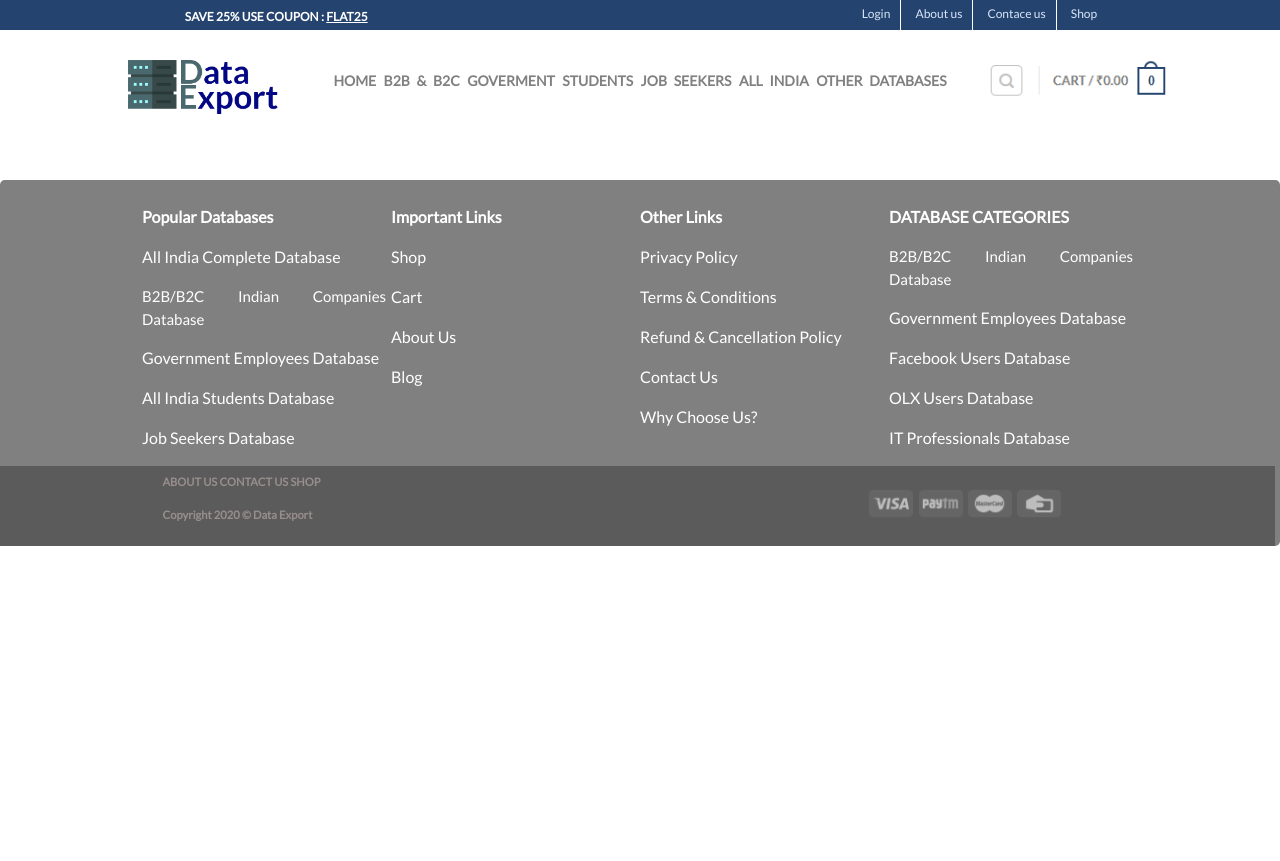
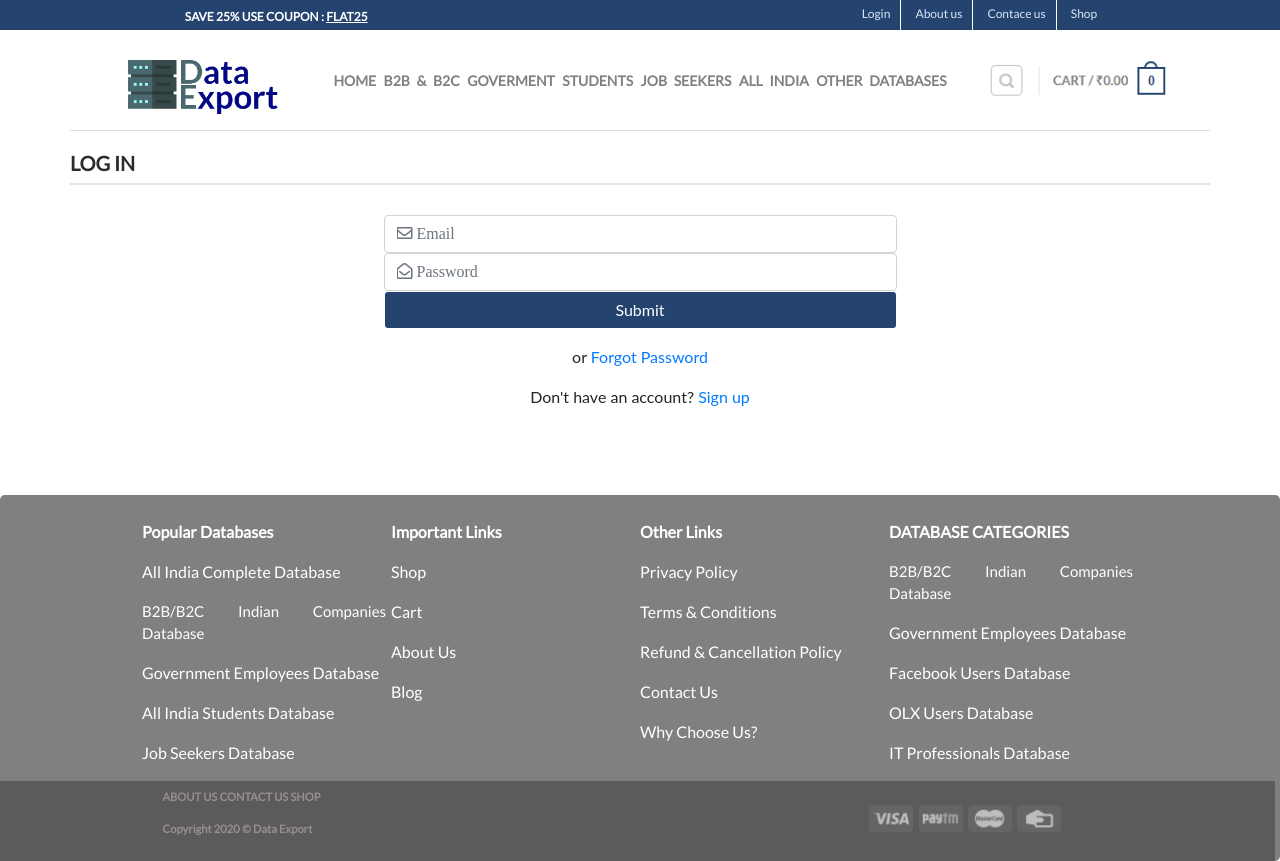
Before and after one commit to vinayakkalra/ecommerce-solution-digital-goods, a PHP site: page /login.html in a window 1280 px wide. Before the commit the page ends 546 px from the top, so only its background shows below. Run offline with PHP 8.4, Linux system fonts and the light colour scheme; some libraries are stand-ins or nearby versions.

Commit message:
login page update

```diff
--- a/login.html
+++ b/login.html
@@ -2,7 +2,7 @@
 <html lang="en">
 
 <head>
-
+    <link rel="stylesheet" href="https://use.fontawesome.com/releases/v5.14.0/css/all.css" integrity="sha384-HzLeBuhoNPvSl5KYnjx0BT+WB0QEEqLprO+NBkkk5gbc67FTaL7XIGa2w1L0Xbgc" crossorigin="anonymous">
     <!-- Enter a proper page title here -->
     <title>Template | Example with all standards</title>
 
@@ -63,6 +63,12 @@
             overflow: hidden;
             margin-right: 20px;
         }*/
+        #login-mail {
+            font-family: Font Awesome\ 5 Free;
+        }
+        #login-password {
+            font-family: Font Awesome\ 5 Free;
+        }
     </style>
 </head>
 
@@ -74,10 +80,35 @@
         <div id="header-desktop"></div>
         <!-- desktop header end -->
         <!-- second bar start -->
-        <!-- Button trigger modal -->
-
-        <!-- Modal -->
-
+        <div class="container" style="border-top: 1px solid rgb(221, 221, 221); padding: 20px 0px;">
+            <div style="width:100%;" class="hello">
+                <h1 style="color:#2b2b2b; font-size: 1.25em;border-bottom: 2px solid rgba(0,0,0,0.1);padding-bottom: 7.5px; font-weight:700; margin:0px 0px 24px;"
+                    class="font-Lato-Regular">
+                    LOG IN
+                </h1>
+            </div>
+            <div style="width:100%; margin-top: 30px;" class="hello">
+                <div style="width:45%; margin:auto;">
+                    <form>
+                        <div class="form-group">
+                            <div>
+                                <input type="email" class="form-control" id="login-mail" placeholder="&#xf0e0; Email">
+                            </div>
+                            <div>
+                                <input type="password" class="form-control" id="login-password"
+                                placeholder="&#xf2b6; Password">
+                            </div>
+                            <div>
+                                <button type="button" class="btn form-control"
+                                style="background-color:#24436e;color:white;">Submit</button>
+                            </div>
+                        </div>
+                    </form>
+                    <p style="text-align:center;">or <a href="">Forgot Password</a></p>
+                    <p style="text-align:center;">Don't have an account? <a href="">Sign up</a></p>
+                </div>
+            </div>
+        </div>
         <!-- second bar end -->
 
 
@@ -93,57 +124,35 @@
         <!-- mobile view header end -->
         <!-- second bar start -->
         <div class="container" style="border-top: 1px solid rgb(221, 221, 221); padding: 20px 0px;">
-            <div style="width:100%;padding: 0 15px 30px;">
-                <div style="text-align: center;margin:5px;font-weight: bold;margin-bottom:10%;" class="font-Lato-Regular"><h4>MY ACCOUNT</h4></div>
-                <div class="row">
-                    <div class="col font-Lato-Regular" style="font-weight:bold;">
-                        <h3 style="font-size:20px">LOGIN</h3>
-                        <div style="font-size:14.4px;">
+            <div style="width:100%;" class="hello">
+                <h1 style="color:#2b2b2b; font-size: 1.25em;border-bottom: 2px solid rgba(0,0,0,0.1);padding-bottom: 7.5px; font-weight:700; margin:0px 0px 24px;"
+                    class="font-Lato-Regular">
+                    LOG IN
+                </h1>
+            </div>
+            <div style="width:100%; margin-top: 30px;" class="hello">
+                <div style="width:45%; margin:auto;">
                     <form>
                         <div class="form-group">
-                                    <label for="login-mail">Username or email address*</label>
-                                    <input type="email" class="form-control" id="login-mail" aria-describedby="emailHelp">
-
+                            <div>
+                                <input type="email" class="form-control" id="login-mail" placeholder="&#xf0e0; Email">
                             </div>
-                                <div class="form-group">
-                                    <label for="login-password">Password</label>
-                                    <input type="password" class="form-control" id="login-password" placeholder="Password">
+                            <div>
+                                <input type="password" class="form-control" id="login-password"
+                                placeholder="&#xf2b6; Password">
                             </div>
-                                <div class="form-group form-check">
-                                    <input type="checkbox" class="form-check-input" id="exampleCheck1">
-                                    <label class="form-check-label" for="exampleCheck1">Remember me</label>
-                                </div>
-                                <button type="button" class="btn" style="background-color:#24436e; color:white;">LOG IN</button>
-                                <p style="margin-top:10px;"><a href="">Lost your password</a></p>
-                            </form>
+                            <div>
+                                <button type="button" class="btn form-control"
+                                style="background-color:#24436e;color:white;">Submit</button>
                             </div>
                         </div>
-                    <div class="w-100"></div>
-                    <div class="col font-Lato-Regular"  style="font-weight:bold;">
-                        <h3 style="font-size:20px">REGISTER</h3>
-                        <div style="font-size:14.4px;">
-                            <form>
-                                <div class="form-group">
-                                    <label for="register-mail">Email address*</label>
-                                    <input type="email" class="form-control" id="register-mail" aria-describedby="emailHelp">
-
-                                </div>
-                                <p>A password will be sent to your email address.</p>
-                                <div class="form-group form-check">
-                                    <input type="checkbox" class="form-check-input" id="registerCheck">
-                                    <label class="form-check-label" for="registerCheck">Subscribe to our newsletter</label>
-                                </div>
-                                <p>
-                                Your personal data will be used to support your experience throughout this website, to manage access to your account, and for other purposes described in our
-                                <a href="policy">privacy policy.</a>
-                                </p>
-                                <button type="button" class="btn" style="background-color:#24436e; color:white;">REGISTER</button>
                     </form>
+                    <p style="text-align:center;">or <a href="">Forgot Password</a></p>
+                    <p style="text-align:center;">Don't have an account? <a href="">Sign up</a></p>
                 </div>
             </div>
         </div>
-            </div>
-        </div>
+        <!-- second bar end -->
 
         <!-- mobile view footer -->
         <div id="footer-mob"></div>
@@ -156,6 +165,7 @@
     <script src="js/jquery-3.4.1.min.js"></script>
     <script src="js/bootstrap.min.js"></script>
     <script src="js/custom_mobile_header.js"></script>
+
     <script>
 
         // Add custom javascript and jquery here
--- a/template/header.php
+++ b/template/header.php
@@ -7,7 +7,7 @@
             </p>
         </div>
         <div id="top-bar-right" class="container-sm">
-            <a data-toggle="modal" data-target="#exampleModalCenter" href="#exampleModalCenter" class="font-Lato-Regular">Login</a>
+            <a href="login" class="font-Lato-Regular">Login</a>
             <a href="about.php" role="button" class="font-Lato-Regular">About us</a>
             <a href="contact" role="button" class="font-Lato-Regular">Contace us</a>
             <a id="shop" href="#" role="button" class="font-Lato-Regular">Shop</a>
```
Also changed, not shown: other parts of template/header.php (+0 -67 lines), contact.html (+10 -4 lines). Lines whose indentation alone changed are shown as unchanged.
